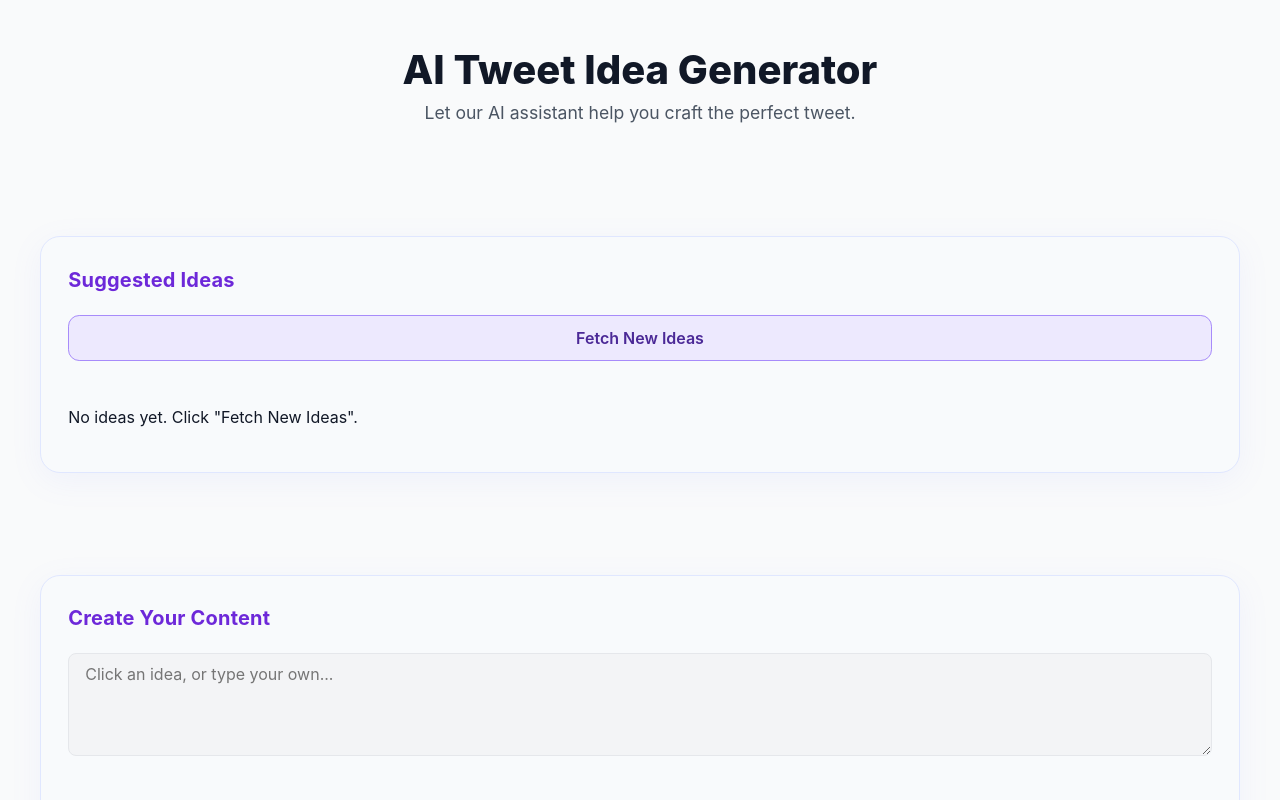
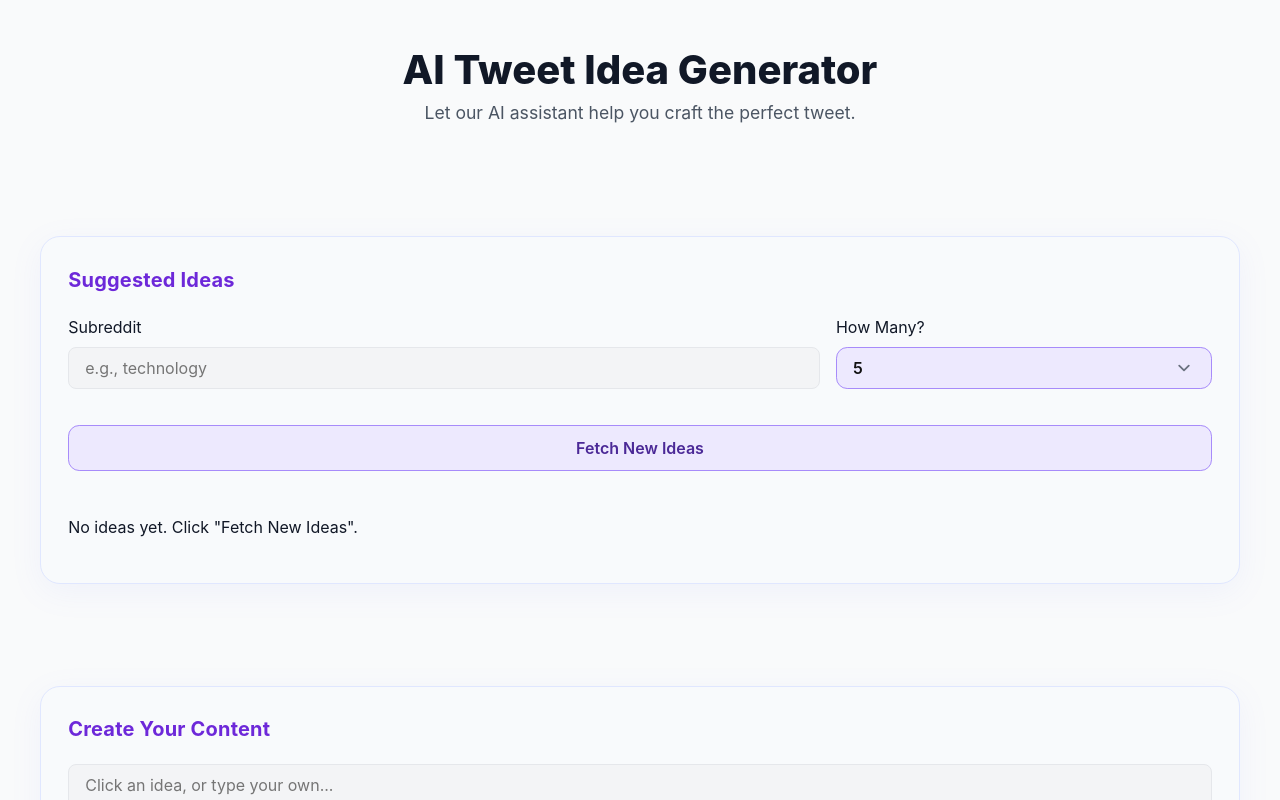
Before and after one commit to nicoraiprojects/AI-Tweet-Idea-Generator, a React (Vite) app: page / in a window 1280 px wide. Shown: the top 800 px of the page. Built offline with nearby package versions, Linux system fonts and the light colour scheme.

Commit message:
updated screen

```diff
--- a/src/IdeaGenerator.tsx
+++ b/src/IdeaGenerator.tsx
@@ -41,6 +41,10 @@ function IdeaGenerator() {
   const [isLoadingReferences, setIsLoadingReferences] = useState(false);
   const [selectedForGeneration, setSelectedForGeneration] = useState<ReferenceTweet[]>([]);
 
+  // Add state for subreddit and limit
+  const [fetchSubreddit, setFetchSubreddit] = useState('');
+  const [fetchLimit, setFetchLimit] = useState(5);
+
   // --- Functions (No changes here) ---
   const handleSubmit = async (event: React.FormEvent) => {
     event.preventDefault();
@@ -53,6 +57,7 @@ function IdeaGenerator() {
         body: JSON.stringify({
           category: selectedCategory,
           tone: selectedTone,
+          idea: finalIdea,
           reference_tweets: selectedForGeneration.map(t => t.Reference_Tweet)
         }),
       });
@@ -65,7 +70,35 @@ function IdeaGenerator() {
       setIsGenerating(false);
     }
   };
-  const fetchIdeas = async () => { setIsLoading(true); setSuggestedIdeas([]); try { const response = await fetch('https://fahisk.app.n8n.cloud/webhook/start', { method: 'POST', headers: { 'Accept': 'application/json', 'Content-Type': 'application/json' }, body: JSON.stringify({}) }); const data = await response.json(); let foundIdeas: SuggestedIdea[] = []; if (Array.isArray(data)) foundIdeas = data; else if (data && Array.isArray(data.items)) foundIdeas = data.items; else if (data && data.generated_idea) foundIdeas = [data]; setSuggestedIdeas(foundIdeas); } catch (error) { console.error("Error fetching ideas:", error); alert("Failed to fetch ideas. Make sure your n8n workflow is active."); } finally { setIsLoading(false); } };
+  const fetchIdeas = async () => {
+    setIsLoading(true);
+    setSuggestedIdeas([]);
+    try {
+      const response = await fetch('https://fahisk.app.n8n.cloud/webhook/start', {
+        method: 'POST',
+        headers: { 'Accept': 'application/json', 'Content-Type': 'application/json' },
+        // MODIFIED: Send the new parameters from state
+        body: JSON.stringify({
+          subreddit: fetchSubreddit,
+          limit: fetchLimit
+        })
+      });
+      const data = await response.json();
+      let foundIdeas: any[] = [];
+      // This logic handles different possible n8n return structures
+      if (Array.isArray(data)) foundIdeas = data.map(item => item?.json ?? item);
+      else if (data && data.generated_idea) foundIdeas = [data];
+
+      // Assuming the Reddit node returns titles in a 'title' property
+      setSuggestedIdeas(foundIdeas.map(idea => ({ generated_idea: idea.title || idea.generated_idea })));
+
+    } catch (error) {
+      console.error("Error fetching ideas:", error);
+      alert("Failed to fetch ideas. Make sure your n8n workflow is active.");
+    } finally {
+      setIsLoading(false);
+    }
+  };
   const handleCopyIdea = async (ideaText: string, index: number) => { try { await navigator.clipboard.writeText(ideaText); setCopiedIndex(index); setTimeout(() => setCopiedIndex(null), 1500); } catch { alert('Failed to copy!'); } };
   const fetchReferenceTweets = async () => { setIsLoadingReferences(true); try { const response = await fetch('https://fahisk.app.n8n.cloud/webhook/second', { method: 'POST', headers: { 'Content-Type': 'application/json', 'Accept': 'application/json' }, body: JSON.stringify({ category: selectedCategory, tone: selectedTone }) }); const data = await response.json(); console.log("📦 Raw data from n8n:", data); if (Array.isArray(data)) { const flatTweets = data.map(item => { const raw = item?.json ?? item; return { row_number: raw.row_number, Reference_Tweet: raw["Reference Tweet"], Category: raw.Category, Tone_Style: raw.Tone }; }); setReferenceTweets(flatTweets); console.log("✅ Flattened reference tweets:", flatTweets); } else { console.warn("⚠️ Unexpected data:", data); setReferenceTweets([]); } } catch (error) { alert("Failed to fetch reference tweets."); console.error("Fetch error:", error); setReferenceTweets([]); } finally { setIsLoadingReferences(false); } };
   const handleAddOrUpdateTweet = async () => {
@@ -117,9 +150,39 @@ function IdeaGenerator() {
         <div className="generator-column">
           <div className="card">
             <h3>Suggested Ideas</h3>
+
+            {/* NEW UI CONTROLS */}
+            <div className="form-group-row" style={{ display: 'flex', gap: '1rem', marginBottom: '1rem' }}>
+              <div className="form-group" style={{ flex: 2 }}>
+                <label>Subreddit</label>
+                <input
+                  type="text"
+                  className="form-input"
+                  value={fetchSubreddit}
+                  onChange={(e) => setFetchSubreddit(e.target.value)}
+                  placeholder="e.g., technology"
+                />
+              </div>
+              <div className="form-group" style={{ flex: 1 }}>
+                <label>How Many?</label>
+                <select
+                  className="form-input"
+                  value={fetchLimit}
+                  onChange={(e) => setFetchLimit(Number(e.target.value))}
+                >
+                  <option value={5}>5</option>
+                  <option value={10}>10</option>
+                  <option value={20}>20</option>
+                  <option value={30}>30</option>
+                </select>
+              </div>
+            </div>
+
             <button onClick={fetchIdeas} disabled={isLoading} className="btn btn-secondary">
               {isLoading ? 'Fetching...' : 'Fetch New Ideas'}
             </button>
+
+            {/* ...existing code for ideas-list... */}
             <div className="ideas-list">
               {suggestedIdeas.length > 0 ? (
                 suggestedIdeas.map((idea, index) => (
```
